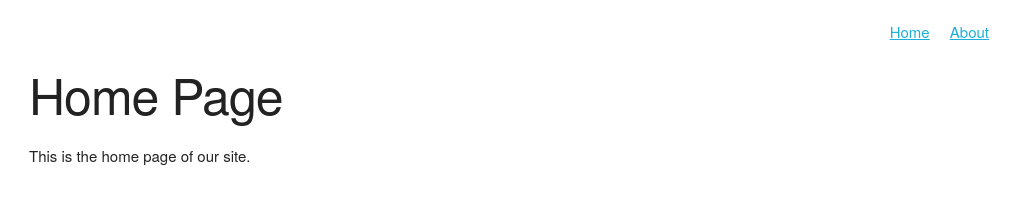
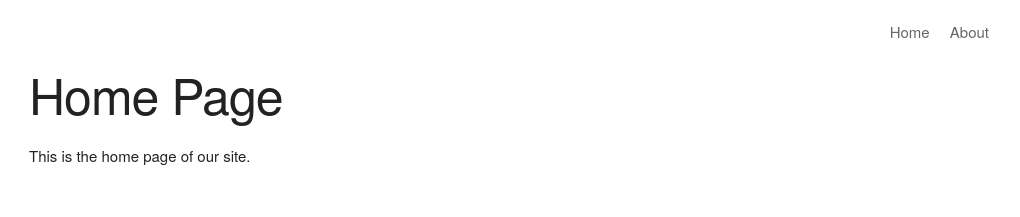
Before and after one commit to cspablocortez/jekyll-elias, a Jekyll site: the page built from index.html, in a window 1280 px wide. Shown: the top 217 px of the page, without its empty margins (131-1151 px from the left). Built offline with Jekyll 4.4.1, drawn with Linux system fonts in a browser that asks for light colours.

Commit message:
updated file

```diff
--- a/_sass/main.scss
+++ b/_sass/main.scss
@@ -1,3 +1,7 @@
+:root {
+    --nav-link: rgba(0, 0, 0, 0.6);
+}
+
 nav {
     display: flex;
     justify-content: flex-end;
@@ -9,4 +13,6 @@ nav a {
     margin-bottom: 2rem;
     margin-left: 2rem;
     margin-right: 0rem;
+    text-decoration: none;
+    color: var(--nav-link);
 }
```
Also changed, not shown: README.md.
